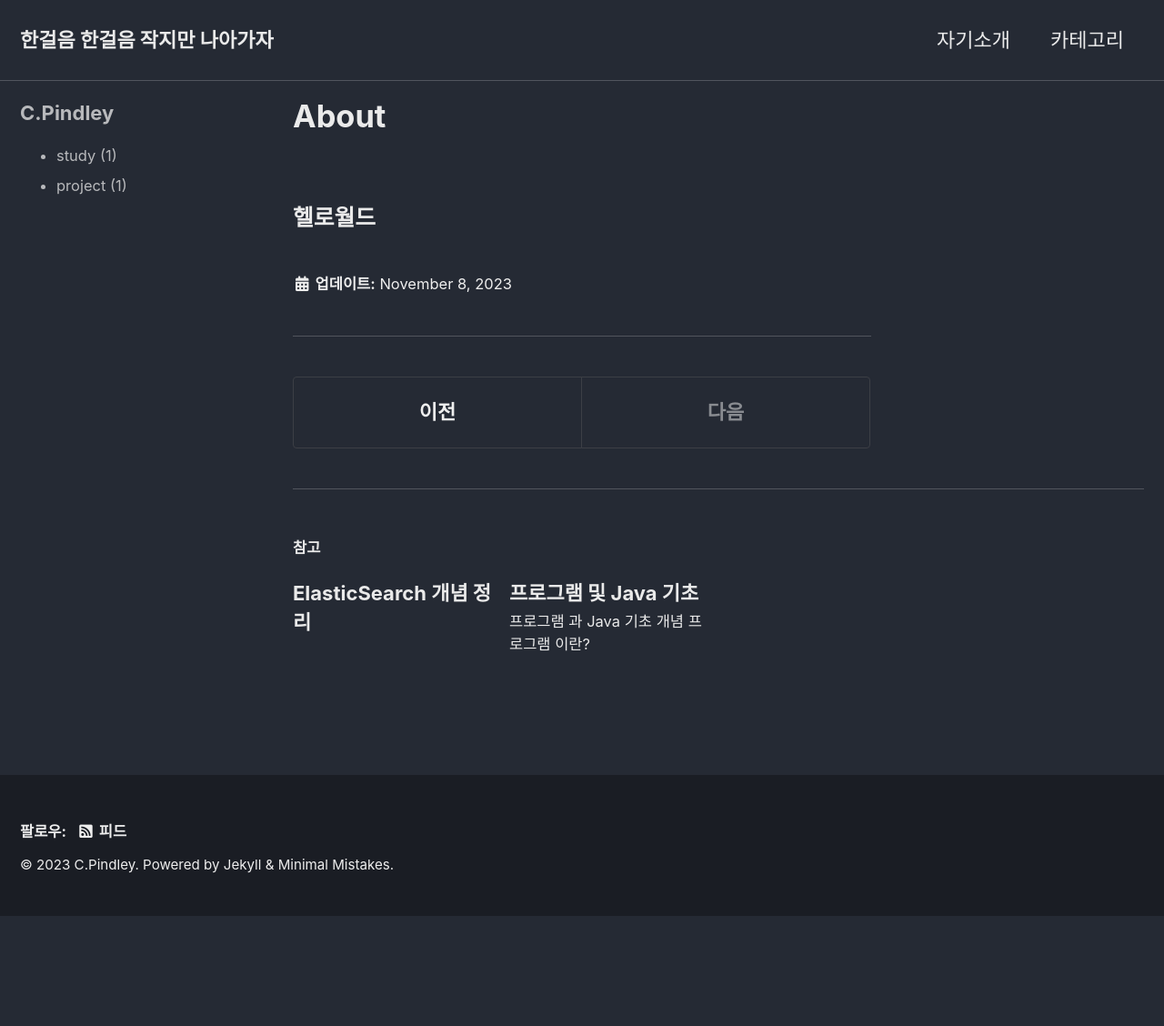
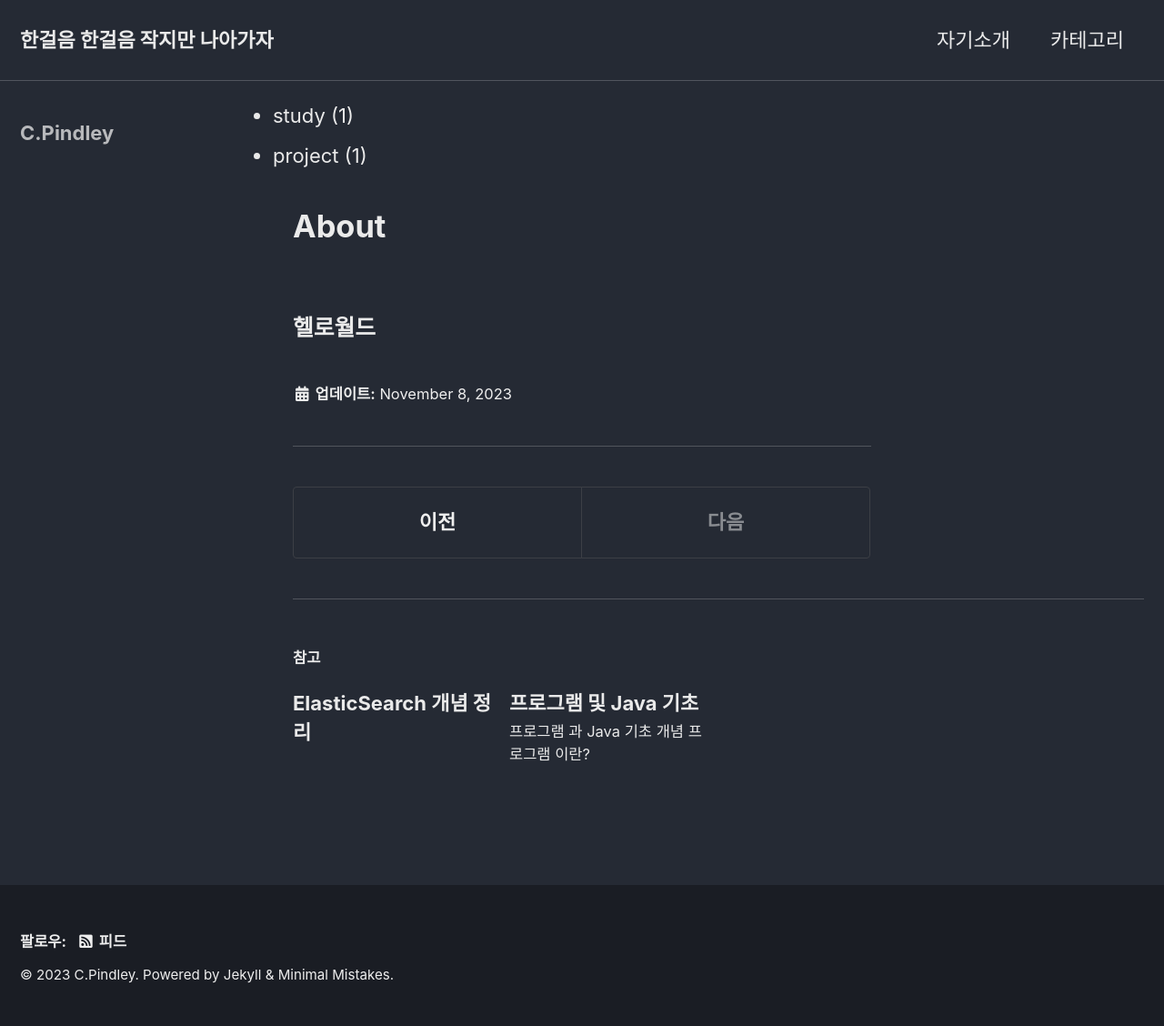
Before and after one commit to dmsgus6523/dmsgus6523.github.io, a Jekyll site: the page built from _posts/2023-11-08-about.md, in a window 1280 px wide. Shown: the whole page at 91% size. Built offline with Jekyll 4.4.1, drawn with Linux system fonts in a browser that asks for light colours; cached includes are drawn as plain includes; before the commit the page ends 1007 px from its top, so only the background shows below that.

Commit message:
Revert "사이드바에 카테고리 추가"
This reverts commit 94ab4f14d7d099507f2c170d614977243595870b.

```diff
--- a/_includes/sidebar.html
+++ b/_includes/sidebar.html
@@ -15,6 +15,8 @@
       {% include nav_list nav=page.sidebar.nav %}
     {% endif %}
   {% endif %}
+  </div>
+{% endif %}
 
 <div class="col-lg-4 col-md-2">
   <ul>
@@ -23,6 +25,3 @@
     {% endfor %}
   </ul>
 </div>
-
-  </div>
-{% endif %}
```
Lines whose indentation alone changed are shown as unchanged.
